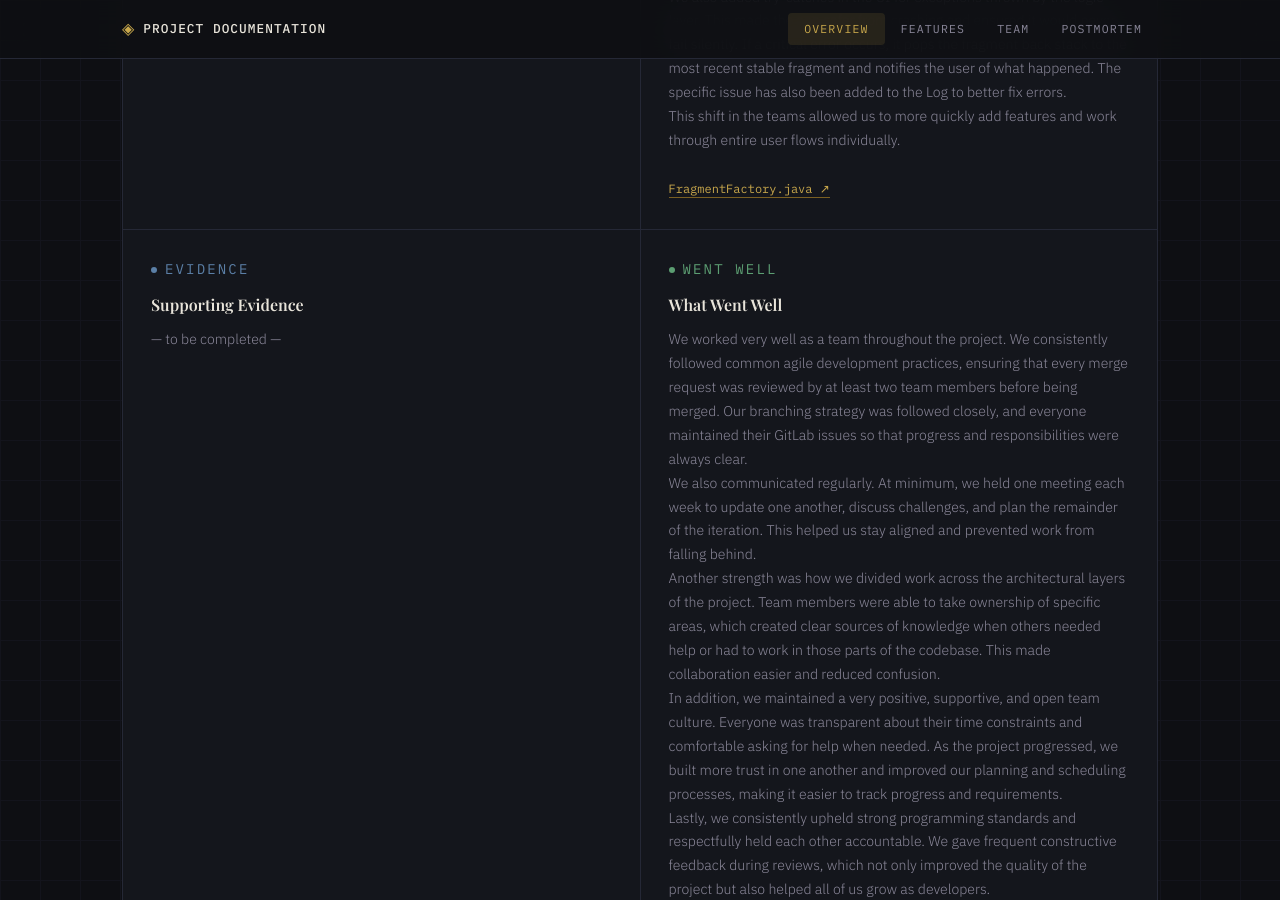
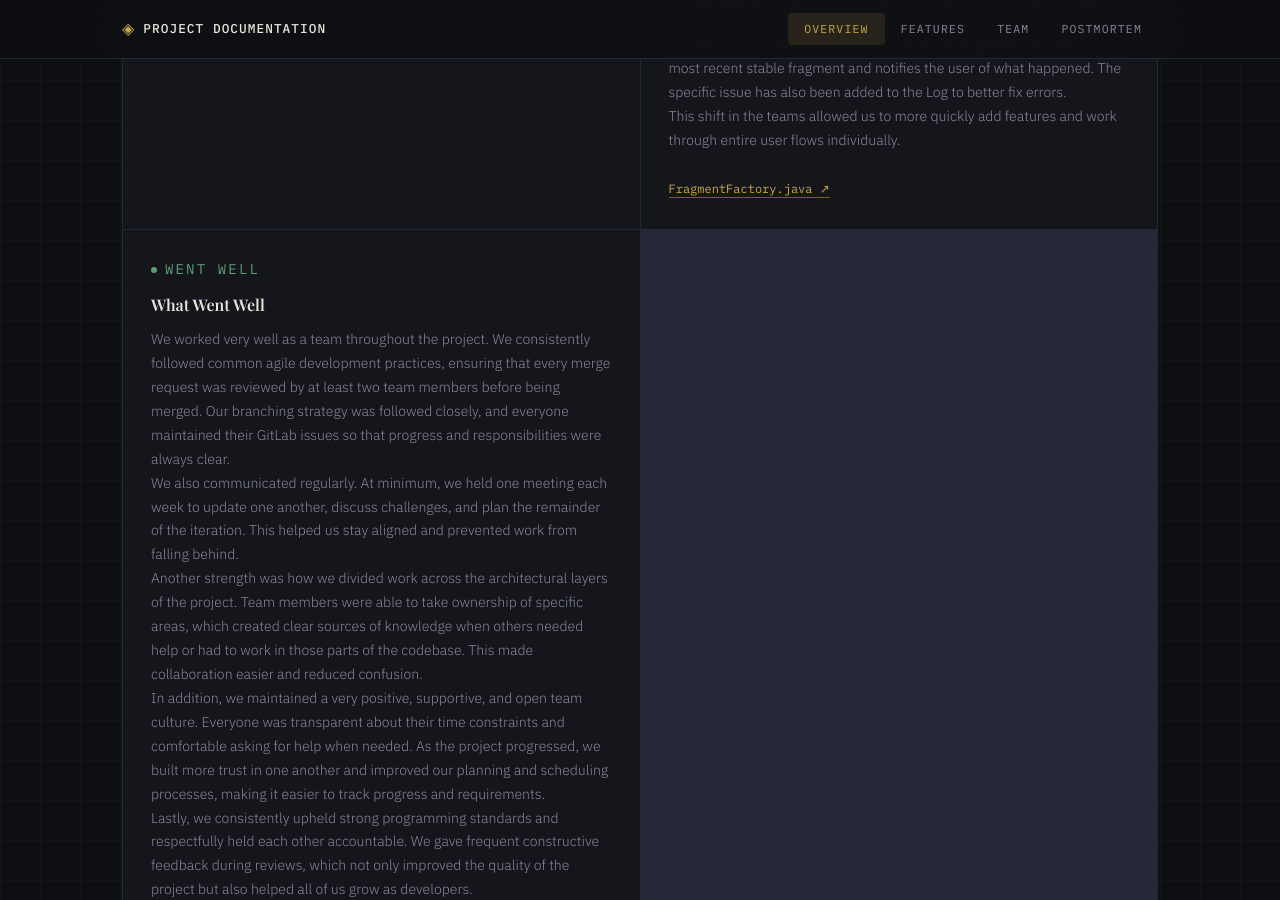
Before and after one commit to AlonSlonimsky/DISKussMe, a Jekyll site: the page built from index.html, in a window 1280 px wide and 900 px high, scrolled down 3964 px. Built offline with Jekyll 4.4.1, drawn with Linux system fonts in a browser that asks for light colours.

Commit message:
removed evidence section

```diff
--- a/index.html
+++ b/index.html
@@ -330,14 +330,6 @@ We also started to enforce the team splits less as we took ownership of features
           </a>
         </p>
       </div>
-
-      <!-- Evidence -->
-      <div class="pm-item">
-        <p class="pm-item-label note">Evidence</p>
-        <h3>Supporting Evidence</h3>
-        <p>— to be completed —</p>
-      </div>
-
       <!-- What went well -->
       <div class="pm-item">
         <p class="pm-item-label good">Went Well</p>
```
